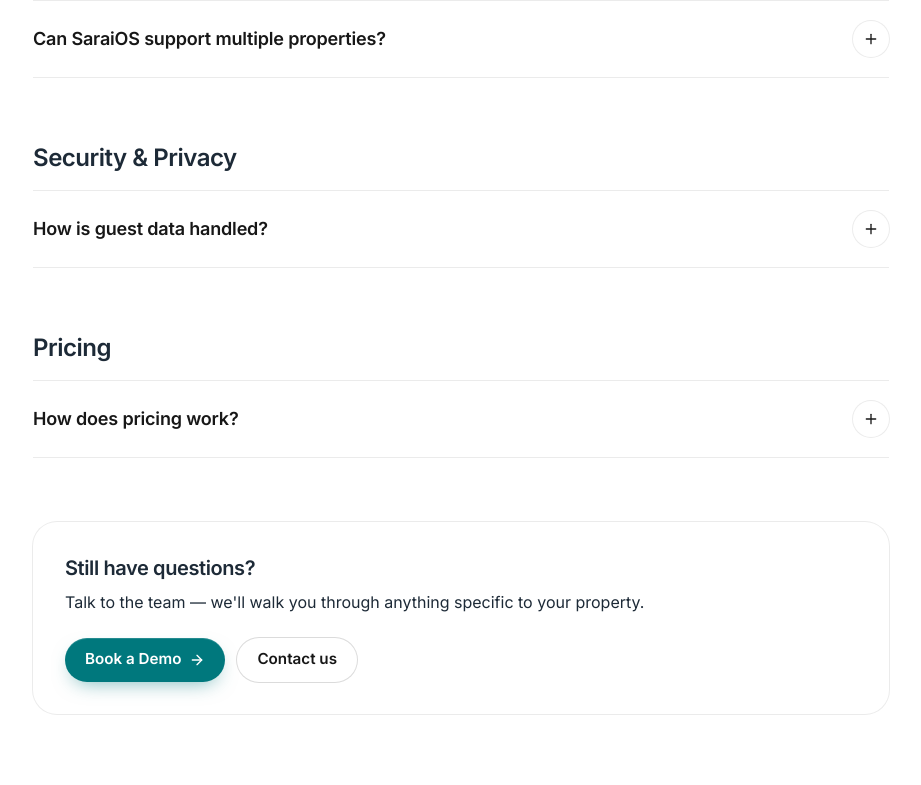
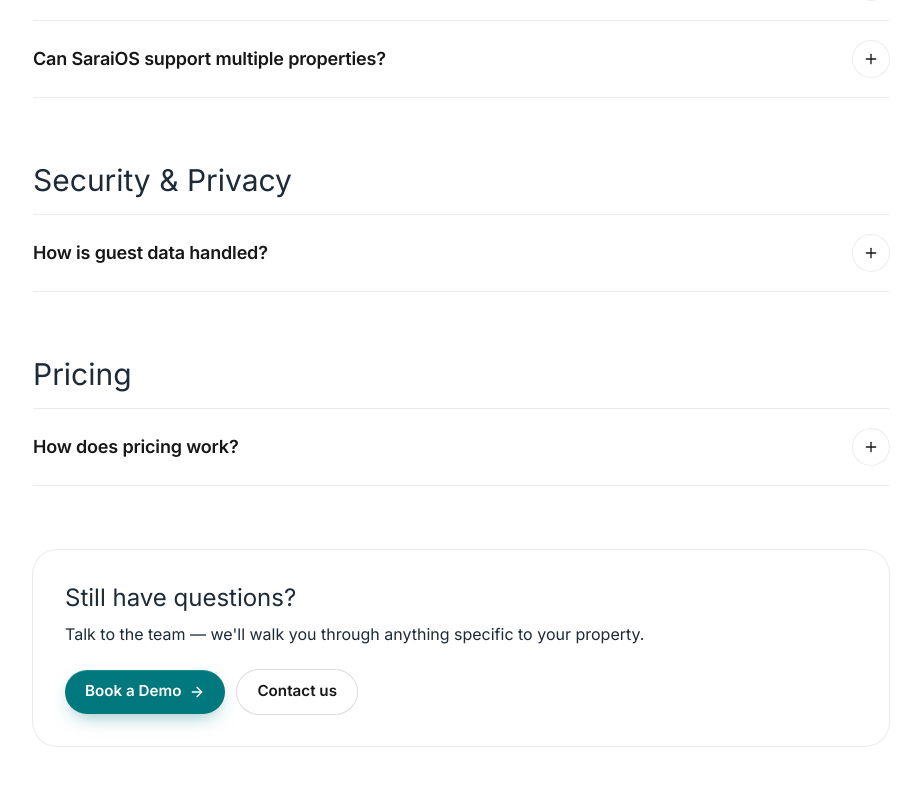
Before and after one commit to abdulrhhkahn/SaraiOS, a Next.js app: page /faq in a window 1280 px wide. Shown: the part 1797-2582 px from the top of the page, without its empty margins (339-1260 px from the left). Built offline with nearby package versions, Linux system fonts and the light colour scheme; no server answers.

Commit message:
Add files via upload

```diff
--- a/app/faq/page.tsx
+++ b/app/faq/page.tsx
@@ -41,14 +41,14 @@ export default function FaqPage() {
         <div className="min-w-0 space-y-16">
           {faqCategories.map((c) => (
             <Reveal as="section" key={c.id}>
-              <h2 id={c.id} className="mb-4 scroll-mt-28 text-2xl font-semibold tracking-[-0.02em]">
+              <h2 id={c.id} className="mb-4 scroll-mt-28 heading-sub text-3xl">
                 {c.title}
               </h2>
               <Accordion items={c.items} />
             </Reveal>
           ))}
           <div className="rounded-3xl bg-card p-8 ring-1 ring-line">
-            <h2 className="text-xl font-semibold tracking-[-0.02em]">Still have questions?</h2>
+            <h2 className="heading-sub text-2xl">Still have questions?</h2>
             <p className="mt-2 text-stone">
               Talk to the team — we&apos;ll walk you through anything specific to your property.
             </p>
```
